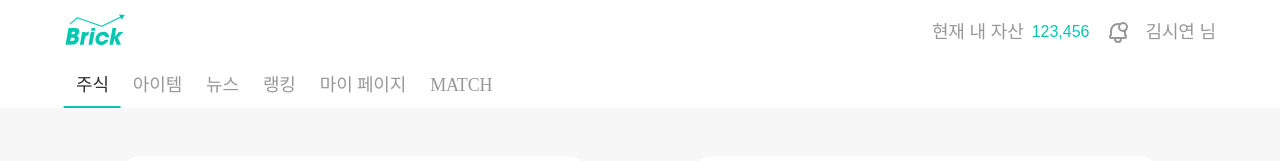
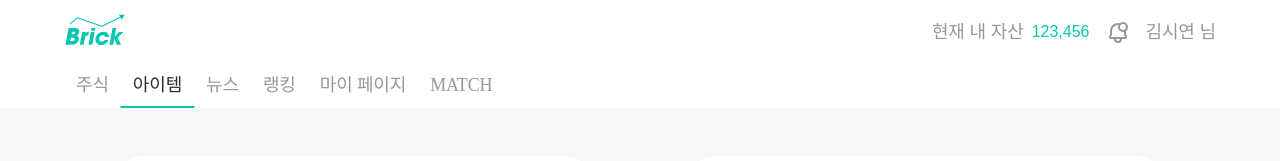
Before and after one commit to SHYY-BRICK/BRICK_WEB, a Next.js app: page /item in a window 1280 px wide. Shown: the top 161 px of the page. Built offline with nearby package versions, Linux system fonts and the light colour scheme; a web font is replaced by a local one.

Commit message:
feat: URL 경로에 따라 Header 탭 자동 선택 기능 추가

```diff
--- a/src/components/header.tsx
+++ b/src/components/header.tsx
@@ -2,14 +2,18 @@
 
 import Logo from "@/assets/Logo";
 import BellIcon from "./BellIcon";
-import { useState } from "react";
+import { useState, useEffect } from "react";
+import { usePathname, useRouter } from "next/navigation";
 
 interface HeaderProps {
   name: string;
 }
 
 const Header = ({ name }: HeaderProps) => {
-  const [selectedTab, setSelectedTab] = useState("주식");
+  const pathname = usePathname();
+  const router = useRouter();
+  const [selectedTab, setSelectedTab] = useState("");
+
   const [isLogin] = useState(true);
   const [showDropdown, setShowDropdown] = useState(false);
 
@@ -21,6 +25,13 @@ const Header = ({ name }: HeaderProps) => {
     { id: 5, content: "마이 페이지", url: "/mypage" },
     { id: 6, content: "MATCH", url: "/match" },
   ];
+
+  useEffect(() => {
+    const matched = NavContents.find((nav) => pathname.startsWith(nav.url));
+    if (matched) {
+      setSelectedTab(matched.content);
+    }
+  }, [pathname]);
 
   const handleLogout = () => {
     alert("로그아웃 되었습니다.");
@@ -70,7 +81,7 @@ const Header = ({ name }: HeaderProps) => {
         {NavContents.map((item) => (
           <button
             key={item.id}
-            onClick={() => setSelectedTab(item.content)}
+            onClick={() => router.push(item.url)}
             className={`text-p1 font-[medium] px-3 pb-2 relative ${
               selectedTab === item.content ? "text-grey-1200" : "text-grey-700"
             }`}
```
